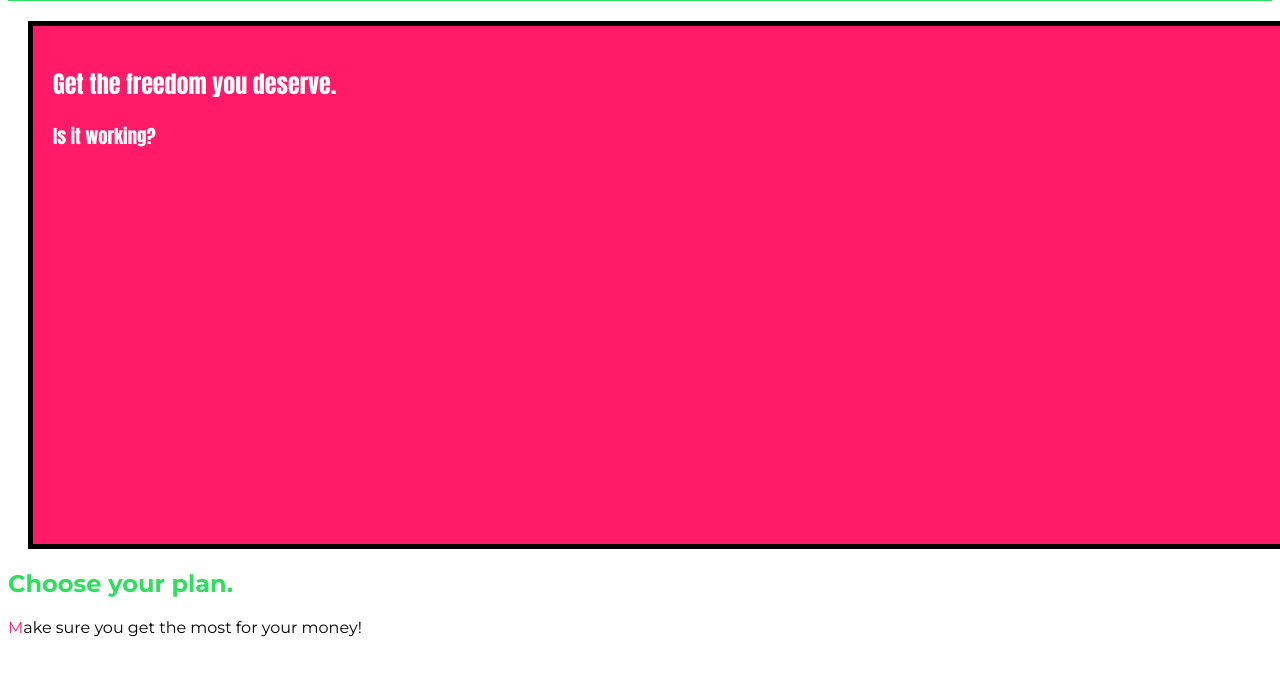
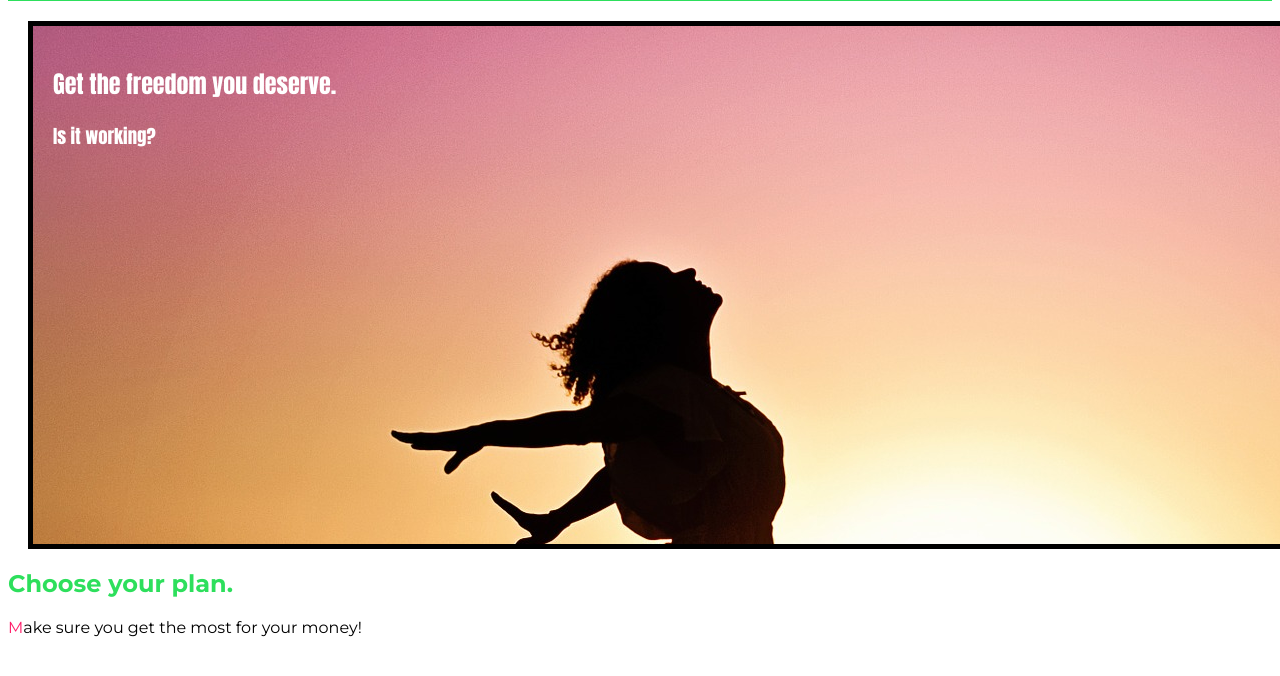
Before and after one commit to jagdsh/css-bootstrap, a plain HTML site: page basic-understanding/index.html in a window 1280 px wide. Shown: the part 50-726 px from the top of the page. Drawn offline with Linux system fonts and the light colour scheme.

Commit message:
Jags | adding backgroung image

```diff
--- a/basic-understanding/main.css
+++ b/basic-understanding/main.css
@@ -7,7 +7,7 @@ body {
 }
 
 #product-overview {
-  background: #ff1b68;
+  background-image: url("./freedom.jpg");
   padding: 20px;
   border-style: solid;
   border-color: black;
```
Also changed, not shown: basic-understanding/freedom.jpg (added), 2 other files.
